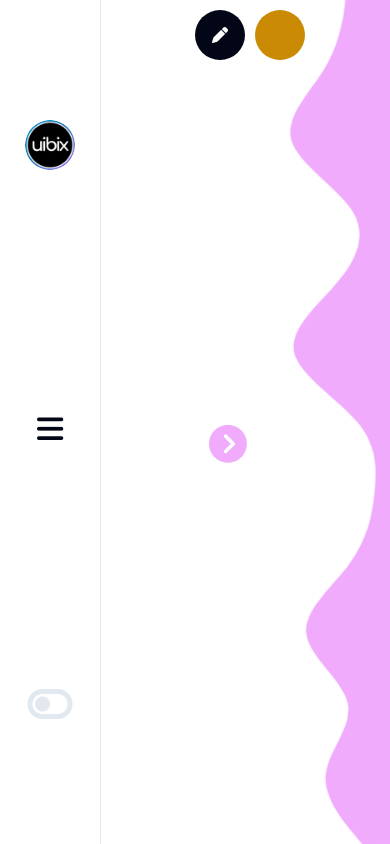
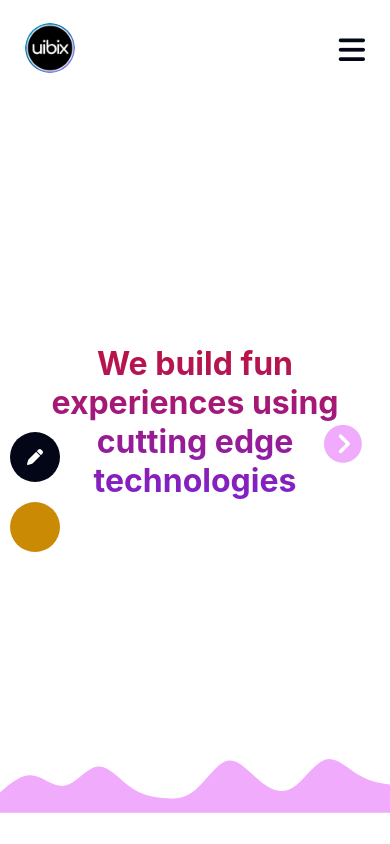
Before and after one commit to mohitmtnr/story-teller, a React (Create React App) app: page / in a window 390 px wide. Built offline with nearby package versions, Linux system fonts and the light colour scheme.

Commit message:
tablet half complete

```diff
--- a/src/App.css
+++ b/src/App.css
@@ -29,7 +29,7 @@
   grid-template-columns: calc(100vw - 215px) 115px;
 }
 
-.navbar {
+#navbar {
   position: fixed;
   width: 100px;
   left: 0;
@@ -43,8 +43,13 @@
   backdrop-filter: blur(50px);
 }
 
-.bg-dark .navbar {
+.bg-dark #navbar {
   border-right: 1px solid #1e293b;
+}
+
+#navbar a,
+#navbar i {
+  margin: auto 25px;
 }
 
 .main-content {
@@ -130,10 +135,15 @@
   box-sizing: content-box;
 }
 
-.svg-curve img {
+#wave-container {
   transform: rotate(-90deg);
+  padding: 0;
+  display: flex;
+}
+
+#wave {
+  transition: 0.2s;
   width: 100vh;
-  height: auto;
 }
 
 /* About Us */
@@ -201,6 +211,10 @@
 }
 
 /* canva */
+#canva {
+  transform: translateY(-100vh);
+}
+
 #canva-tool-container {
   position: fixed;
   display: flex;
@@ -208,7 +222,6 @@
   align-items: center;
   top: 0;
   left: 50%;
-  margin-top: 10px;
   z-index: 50;
 }
 .canva-tool {
@@ -220,7 +233,7 @@
   width: 50px;
   border-radius: 100%;
   transition: all ease-in-out 300ms;
-  margin-right: 10px;
+  margin: 10px 10px;
 }
 
 .canva-tool i {
@@ -246,3 +259,76 @@
 .canva-tool:hover {
   transform: translateY(5px);
 }
+
+/* mobile and tablet responsiveness */
+
+@media only screen and (max-width: 1000px) {
+  #canva {
+    transform: translateY(-100vh);
+  }
+  #navbar {
+    flex-direction: row;
+    justify-content: space-between;
+    height: 100px;
+    width: 100vw;
+  }
+  #navbar .fa-toggle-off,
+  #navbar .fa-toggle-on {
+    display: none;
+  }
+
+  #story-teller-home {
+    margin-left: 0px;
+    width: 100vw;
+    grid-template-columns: auto;
+    grid-template-rows: calc(100vh - 115px) 115px;
+  }
+
+  .main-content {
+    width: 100vw;
+    position: relative;
+    padding: 0;
+    display: flex;
+    justify-content: center;
+    align-items: center;
+  }
+
+  /* .sub-main {
+    height: 100vh;
+  } */
+
+  .heading {
+    text-align: center;
+    margin: auto;
+    font-size: xx-large;
+  }
+
+  .svg-curve {
+    height: 100px;
+    width: 100vw;
+  }
+
+  #wave {
+    width: 100vw;
+  }
+
+  #wave-container {
+    transform: rotate(0deg);
+    justify-content: flex-end;
+  }
+
+  #story-teller-about-us,
+  #story-teller-services {
+    grid-template-columns: auto;
+    grid-template-rows: 100px calc(100vh - 315px) 115px;
+  }
+
+  #canva-tool-container {
+    flex-direction: column;
+    top: 50%;
+    left: 0;
+  }
+  .canva-tool:hover {
+    transform: translateX(5px);
+  }
+}
--- a/src/canva/canva.jsx
+++ b/src/canva/canva.jsx
@@ -47,6 +47,7 @@ const Canva = () => {
         setPenColor={setPenColor}
       />
       <div
+        id="canva"
         style={{
           position: "fixed",
           zIndex: "1",
--- a/src/components/home.jsx
+++ b/src/components/home.jsx
@@ -7,7 +7,7 @@ const Home = () => {
   const { isDark, toggleDarkMode, activeColor } = useTheme();
   return (
     <>
-      <nav className="navbar">
+      <nav id="navbar">
         <a href="/">
           <img
             src={uibixLogo}
--- a/src/svg/wave.jsx
+++ b/src/svg/wave.jsx
@@ -10,13 +10,9 @@ const Wave = ({ component }) => {
   };
 
   return (
-    <div style={{ transform: "rotate(-90deg)", padding: "0", display: "flex" }}>
+    <div id="wave-container">
       <svg
         id="wave"
-        style={{
-          transition: "0.3s",
-          width: "100vh",
-        }}
         viewBox="0 0 1440 250"
         version="1.1"
         xmlns="http://www.w3.org/2000/svg"
```
